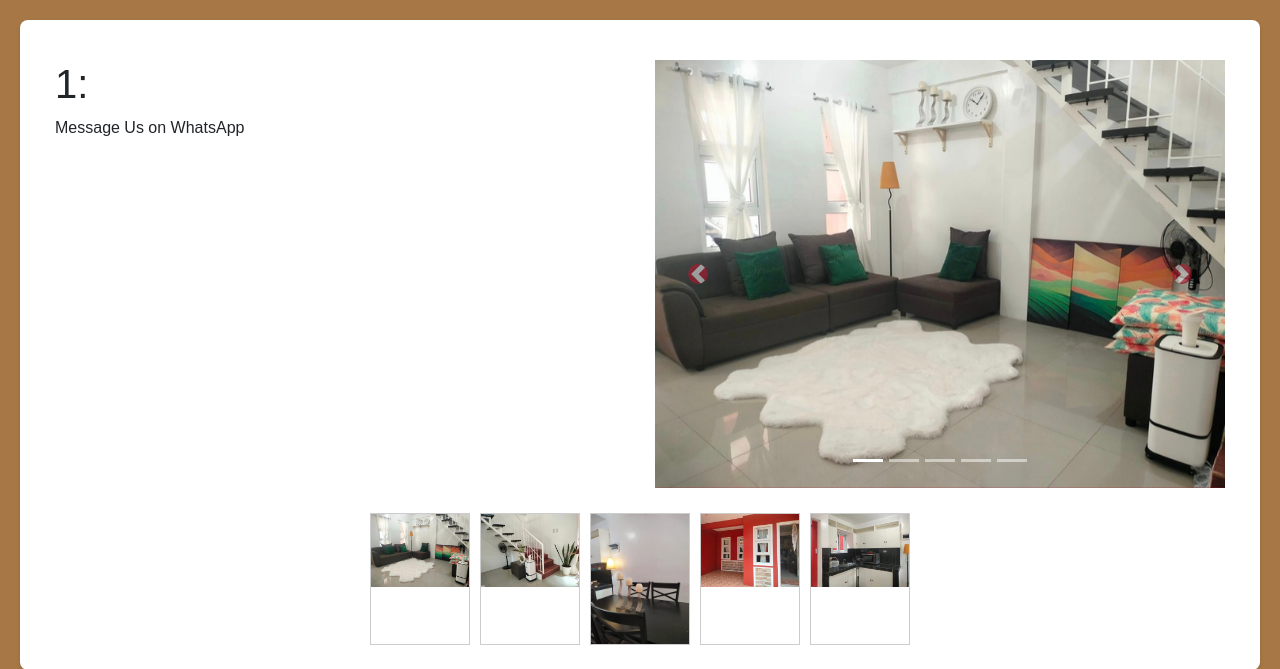
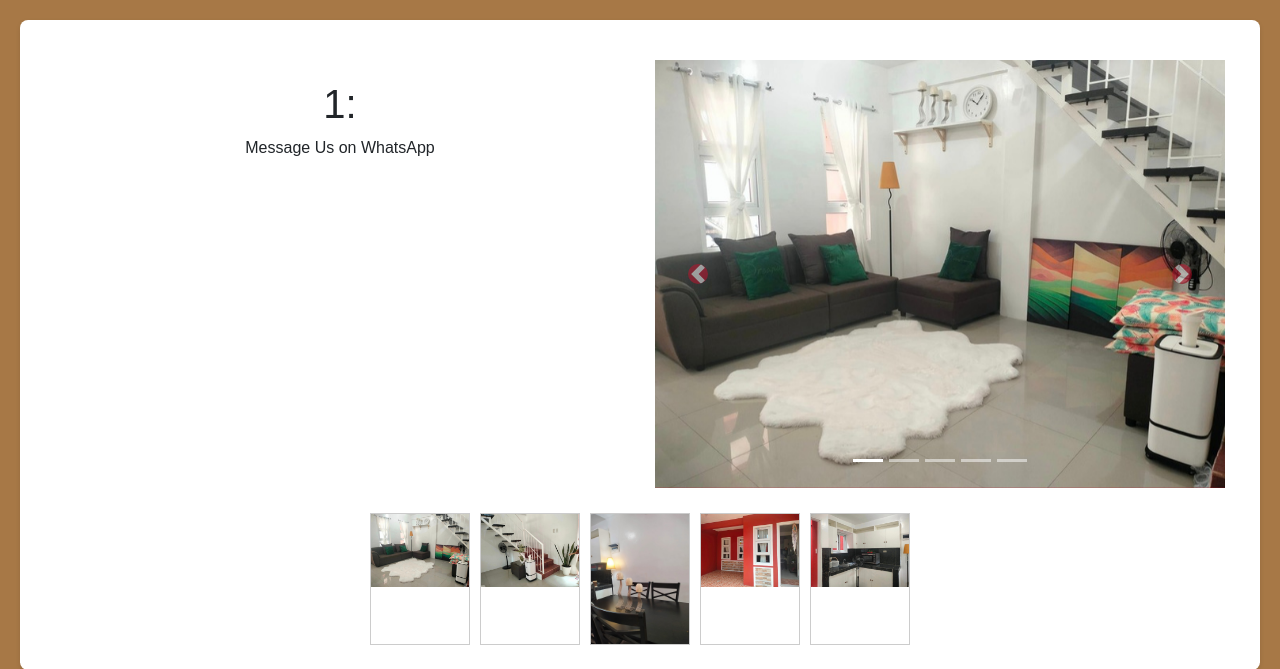
Before and after one commit to JeterG/calamba_expressive_properties_website, a Flask app: a page that uses app/templates/project_detail.html in a window 1280 px wide. Shown: the part 100-769 px from the top of the page. Run offline with Flask 3, Linux system fonts and the light colour scheme; some libraries are stand-ins or nearby versions.

Commit message:
center project text

```diff
--- a/app/templates/project_detail.html
+++ b/app/templates/project_detail.html
@@ -6,7 +6,7 @@
 <section class="container-fluid">
     <div class="row">
         <!-- Left Half: Text Content -->
-        <div class="col-md-6">
+        <div class="col-md-6 center-text">
             <h1 id ="projectName">{{ project_name }}:</h1>
 
             <!-- Display text content -->
```
